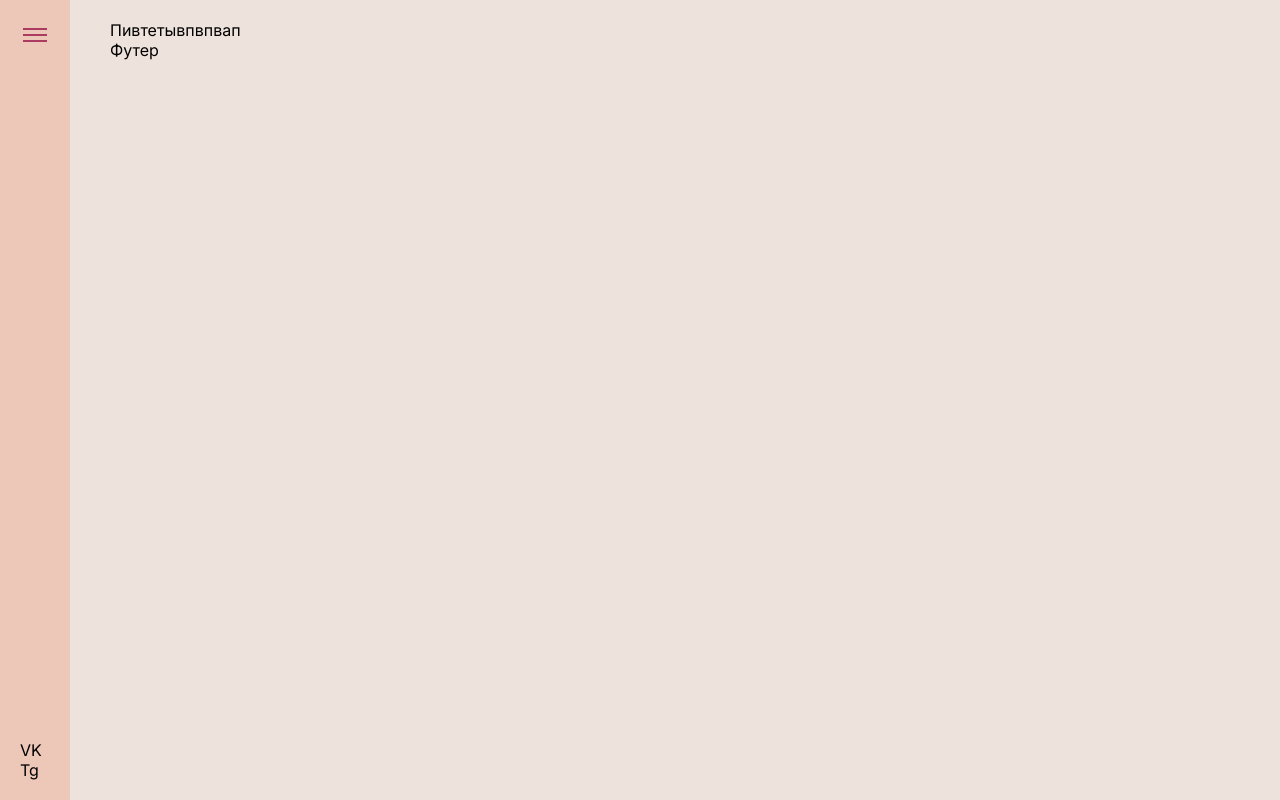
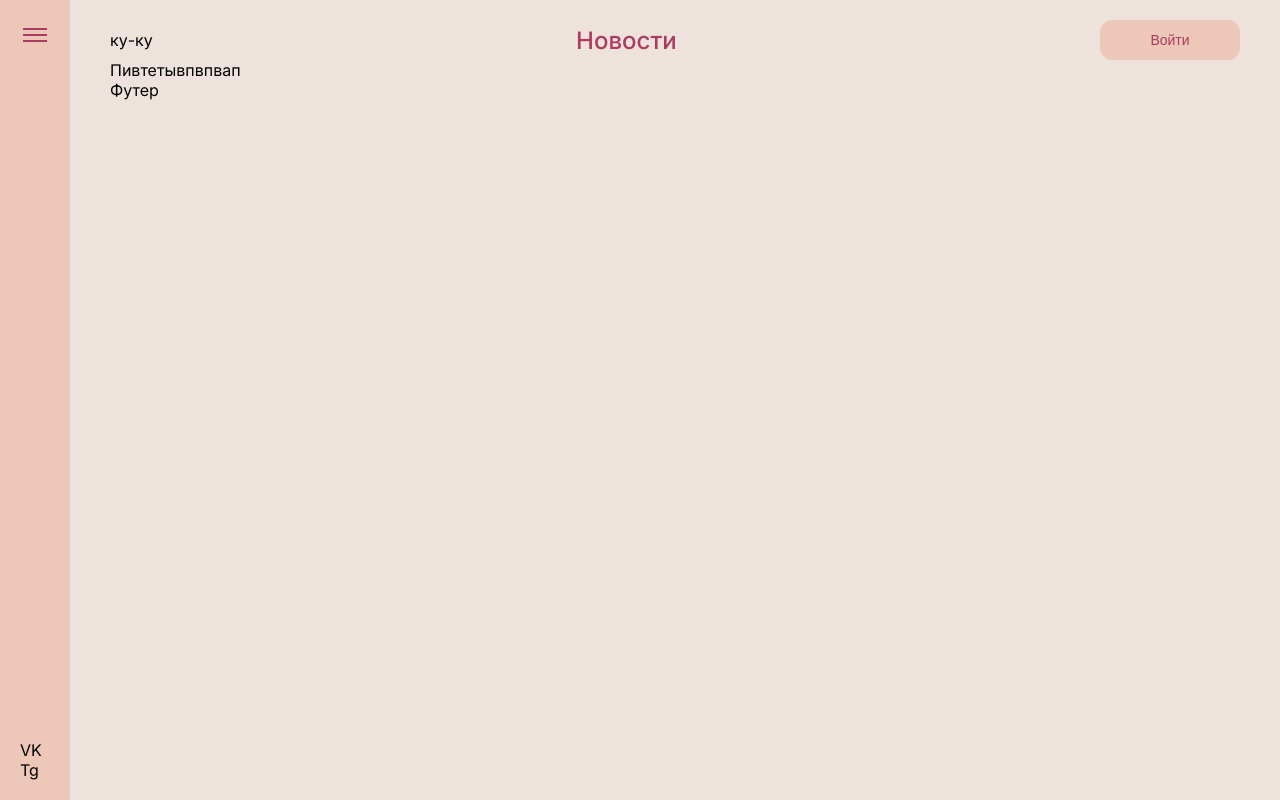
Before and after one commit to Mollycodd1e/animaldeploy, a Next.js app: page /news in a window 1280 px wide. Built offline with nearby package versions, Linux system fonts and the light colour scheme.

Commit message:
props to every page

```diff
--- a/src/app/news/page.tsx
+++ b/src/app/news/page.tsx
@@ -1,8 +1,16 @@
+import { Header } from "../widgets/header/ui";
 import styles from "./page.module.scss";
 
 export default function News() {
+  const headerContent = {
+    title: "Новости",
+    description: "Описание новостей",
+    image: 'ку-ку'
+  }
+
   return (
     <main className={styles.main}>
+      <Header content={headerContent}/>
       <div>Пивтетывпвпвап</div>
       <div>Футер</div>
     </main>
--- a/src/app/widgets/header/ui/index.tsx
+++ b/src/app/widgets/header/ui/index.tsx
@@ -1,11 +1,21 @@
 import { Button } from '@/app/shared/ui/button/ui'
 import s from './style.module.scss'
 
-export const Header = ({}) => {
+interface IHeaderProps {
+	content: {
+		title: string
+		description: string
+		image: string
+	}
+}
+
+export const Header = ({ content }: IHeaderProps) => {
+	const { title, description, image } = content
+
 	return (
 		<div className={s.header}>
-			<div>Картинка</div>
-			<h2>Title</h2>
+			<div>{image}</div>
+			<h2>{title}</h2>
 			<Button text={'Войти'} />
 		</div>
 	)
```
Also changed, not shown: src/app/widgets/content/ui/index.tsx (+7 -1 lines).
